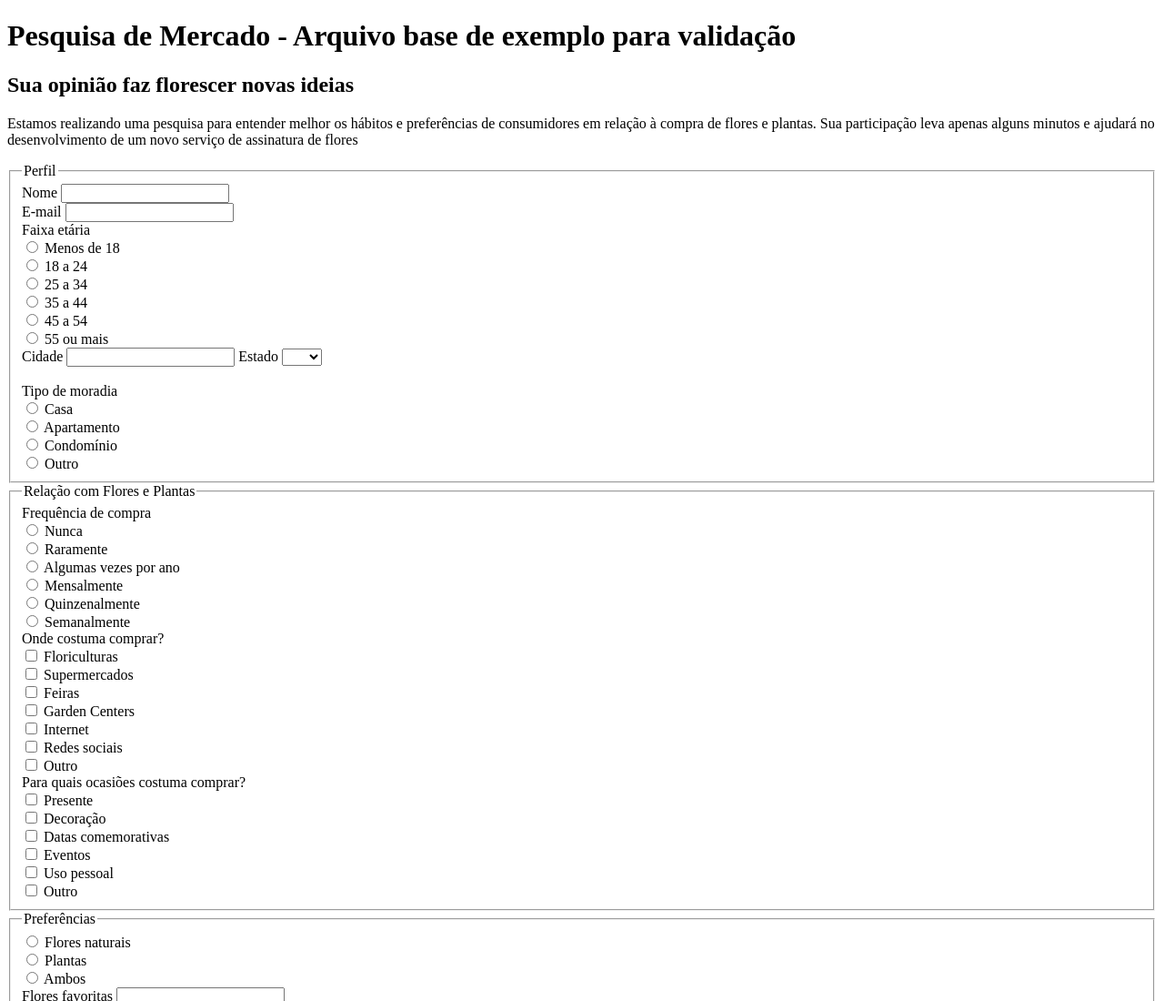
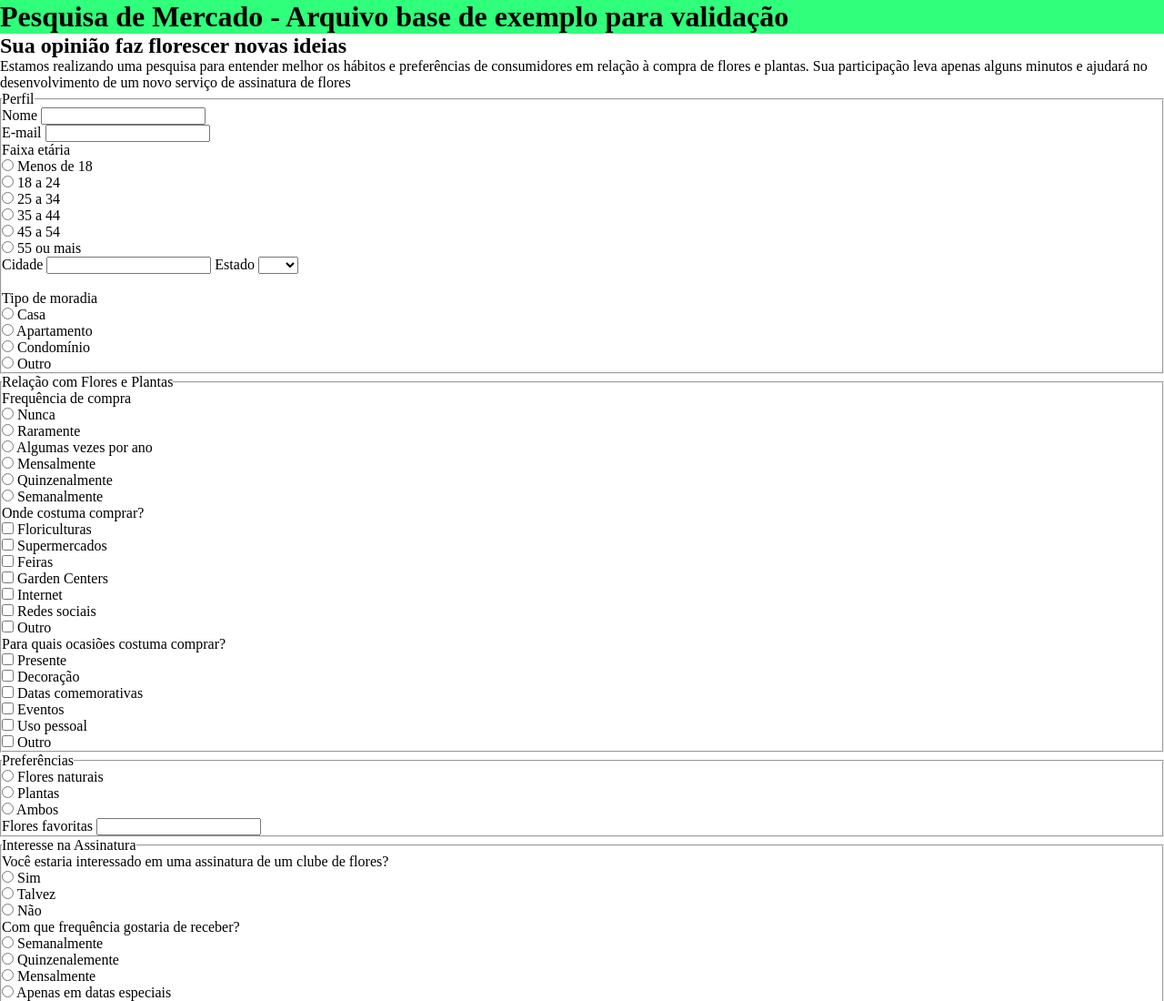
Before and after one commit to heitorgentil/formulario-flores, a plain HTML site: page index.html in a window 1280 px wide. Shown: the top 1100 px of the page at 91% size. Drawn offline with nearby package versions, Linux system fonts and the light colour scheme.

Commit message:
feat: add initial CSS styles for layout and design

```diff
--- a/index.html
+++ b/index.html
@@ -4,6 +4,7 @@
         <meta charset="UTF-8">
         <meta name="viewport" content="width=device-width, initial-scale=1.0">
         <title>Pesquisa de Mercado</title>
+        <link rel="stylesheet" href="style.css">
     </head>
     <body>
         <header>
--- /dev/null
+++ b/style.css
@@ -0,0 +1,40 @@
+
+*{
+    margin: 0;
+    padding: 0;
+    box-sizing: border-box;
+}
+
+@import url('https://fonts.googleapis.com/css2?family=Anton&family=Poppins:wght@400;600&display=swap');
+
+
+:root{
+/* aplicar as variáveis para toda a aplicação/todos os elementos */
+    --nome--variavel: rgb(47, 255, 123);
+
+    --fundo--variavel: #d9f0df;
+
+    --superficie--variavel: #ffffff;
+
+    --titulo--variavel: #1f4d2e;
+
+    --texto--variavel: #555555;
+
+    --borda--variavel: #d9f0df;
+
+    --destaque--variavel: #f4c430;
+
+    --interacao--variavel: #f2994a;
+
+    --texto-claro--variavel: #ffffff;
+
+    --texto-botao--variavel: #1f4d2e;
+
+    --fonte: 'Poppins', sans-serif;
+
+header{
+    background-color: var(--nome--variavel);
+
+
+
+}
```
